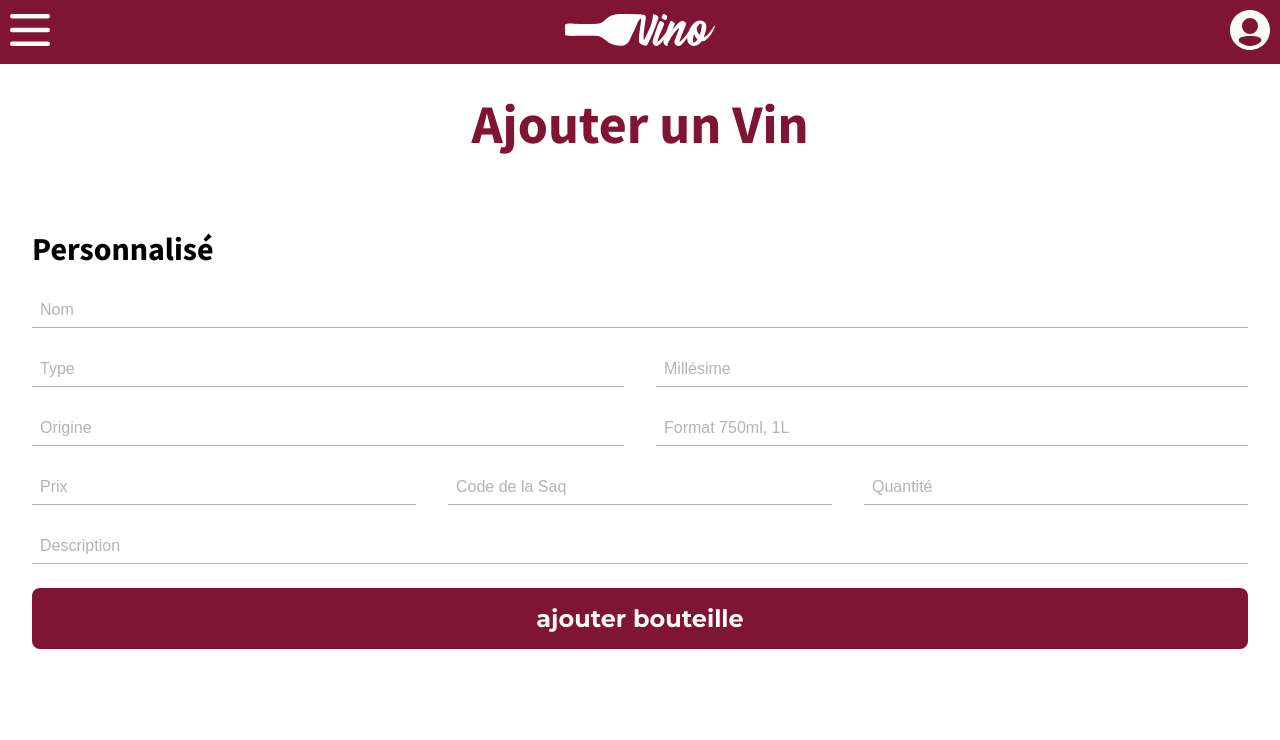
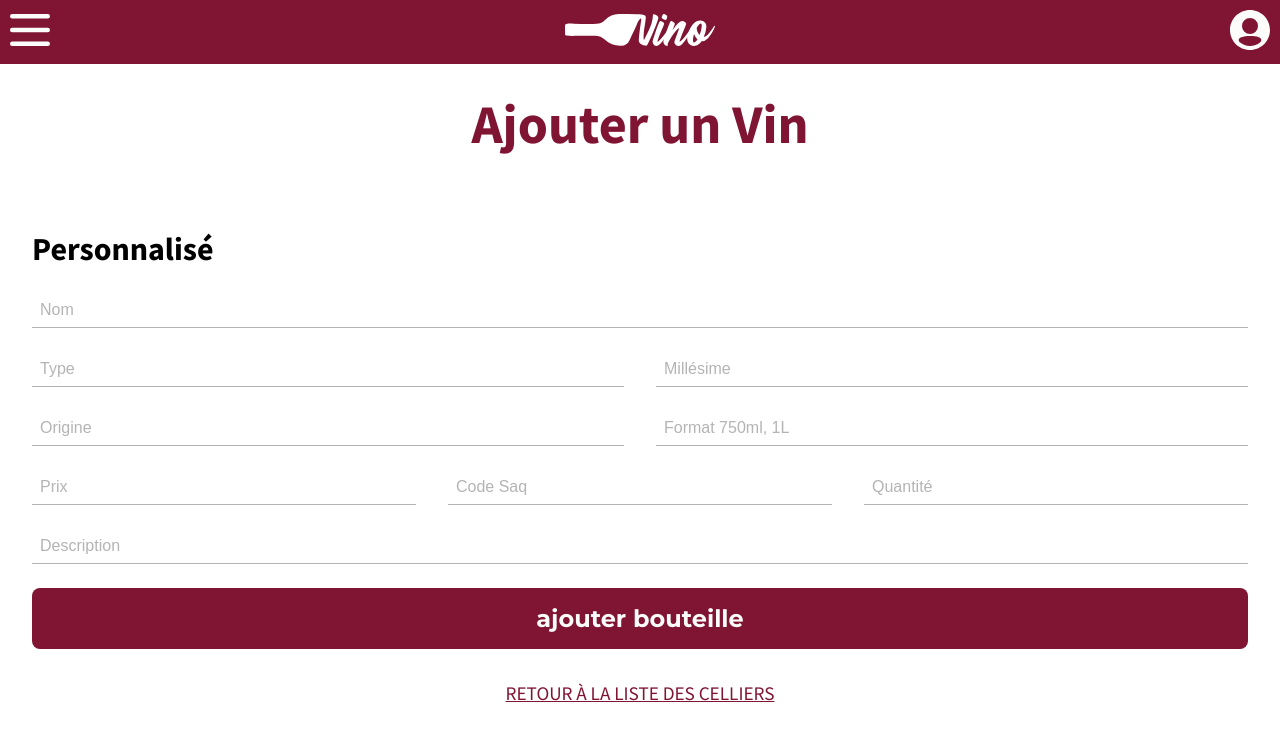
Before and after one commit to LesDeuxSauces/vinoProjetWeb2, a React (Create React App) app in the folder vino-react/: page /bouteille/create/1 in a window 1280 px wide. Shown: the top 740 px of the page. Built offline with nearby package versions, Linux system fonts and the light colour scheme.

Commit message:
intégration d'un btn de retour vers les celliers

```diff
--- a/vino-react/src/composant/Bouteille/BouteilleCreate.js
+++ b/vino-react/src/composant/Bouteille/BouteilleCreate.js
@@ -1,6 +1,8 @@
 import React, { useState, useEffect } from "react";
 import "./Bouteille.css";
 import { useParams } from "react-router-dom";
+import { Link } from 'react-router-dom';
+
 export default function BouteilleCreate() {
   const { idCellier } = useParams();
   const [bouteilleValeur, setBouteilleValeur] = React.useState({
@@ -141,7 +143,7 @@ export default function BouteilleCreate() {
             id="code_saq"
             name="code_saq"
             type="text"
-                    placeholder="Code de la Saq"
+            placeholder="Code Saq"
             value={bouteilleValeur.code_saq}
             onChange={handleChange}
           />
@@ -181,7 +183,7 @@ export default function BouteilleCreate() {
           onChange={handleChange}
         />
 
-                <div>
+        <div className="cellier__btn--div">
           <button
             className="inscription__bouton--btn"
             type="submit"
@@ -189,6 +191,7 @@ export default function BouteilleCreate() {
           >
             ajouter bouteille
           </button>
+          <Link to="/Cellier" className="cellier__btn--style cellier__btn--retour">Retour à la liste des celliers</Link>
         </div>
       </form>
     </div>
```
Lines whose indentation alone changed are shown as unchanged.
